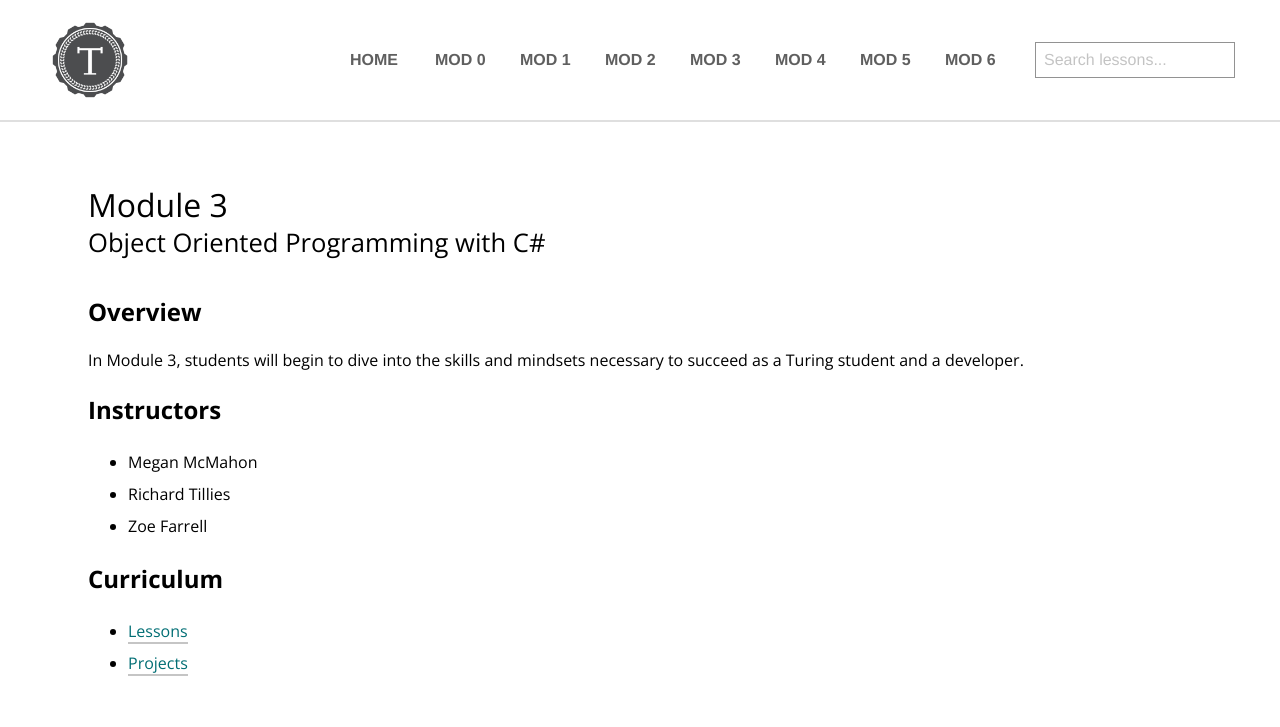
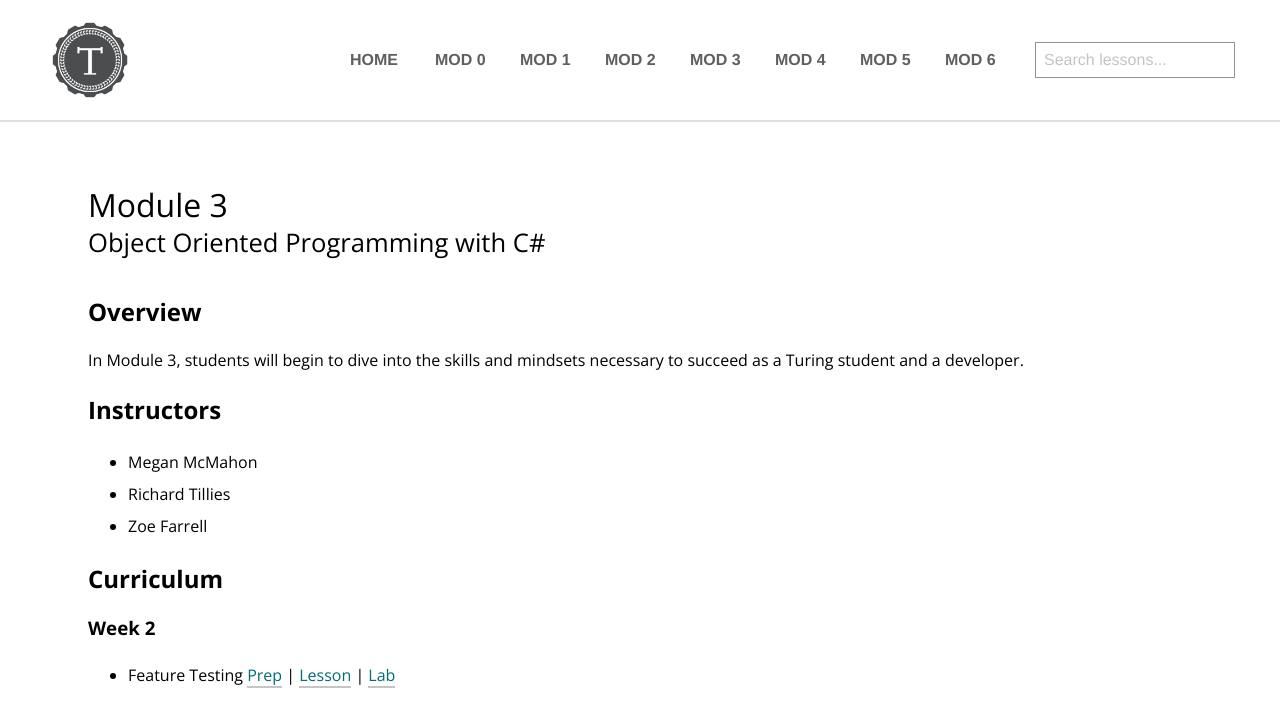
Before and after one commit to turingschool/launch-curriculum, a Jekyll site: the page built from module3/index.md, in a window 1280 px wide, cut to the strip 0-896 px from the top of the page. Shown: the top 727 px of the strip. Built offline with Jekyll 4.4.1, drawn with Linux system fonts in a browser that asks for light colours; nearby versions of some CDN libraries; comment, search, counter and statistics services are not loaded.

Commit message:
update file structure

```diff
--- a/module3/index.md
+++ b/module3/index.md
@@ -16,5 +16,5 @@ In Module 3, students will begin to dive into the skills and mindsets necessary
 
 ## Curriculum
 
-* [Lessons](./lessons)
-* [Projects](./projects)
+### Week 2
+* Feature Testing [Prep]() &#124; [Lesson]() &#124; [Lab]()
```
Also changed, not shown: module3/labs/Week2/FeatureTesting.md (added), module3/lessons/Week2/FeatureTesting.md (added), module3/preparation/Week2/FeatureTesting.md (added).
